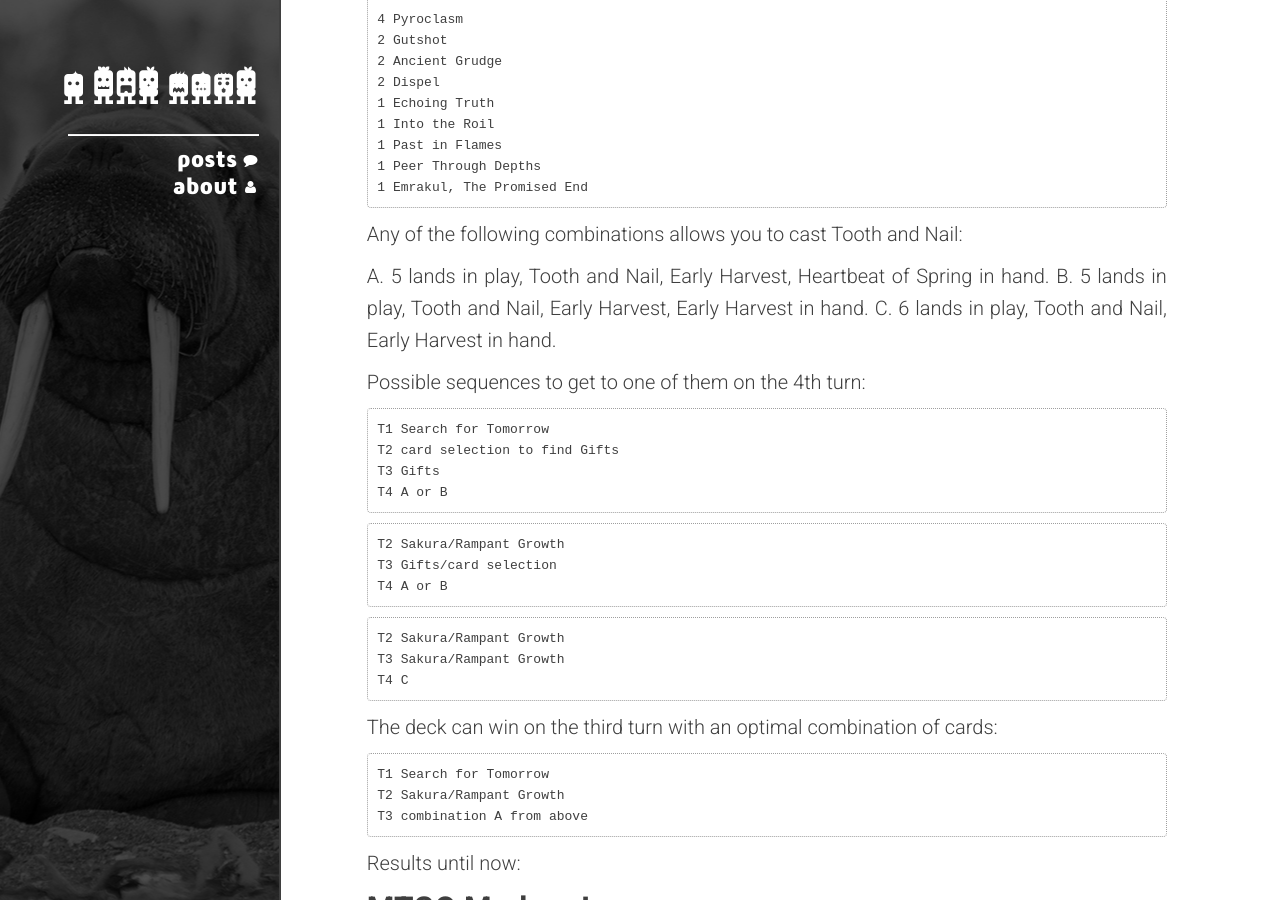
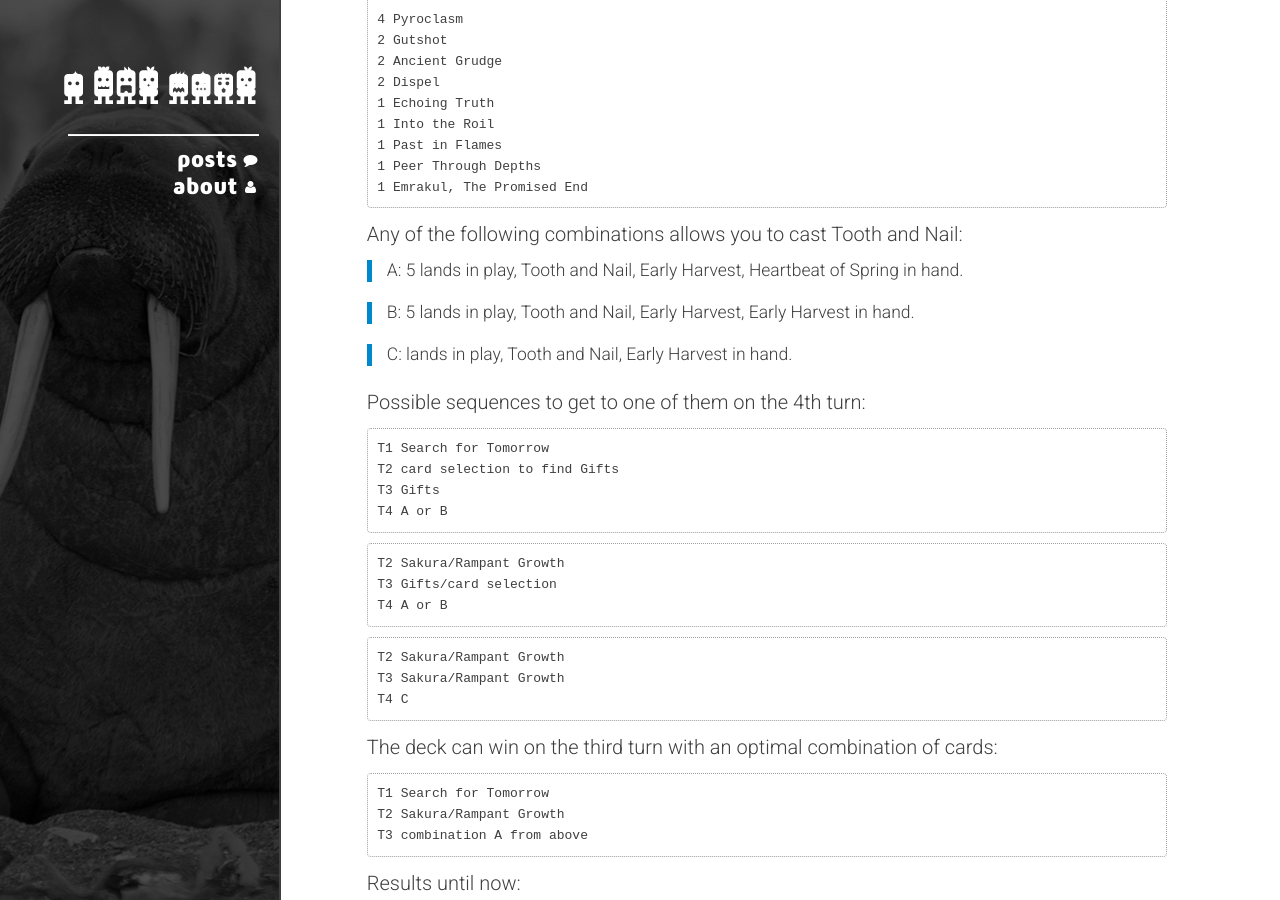
Before and after one commit to rikiji/zmbs.net, a Jekyll site: the page built from _posts/2016-07-31-gifts-and-nail.markdown, in a window 1280 px wide and 900 px high, scrolled down 997 px. Built offline with Jekyll 4.4.1, drawn with Linux system fonts in a browser that asks for light colours; comment, search, counter and statistics services are not loaded.

Commit message:
Update 2016-07-31-gifts-and-nail.markdown

```diff
--- a/_posts/2016-07-31-gifts-and-nail.markdown
+++ b/_posts/2016-07-31-gifts-and-nail.markdown
@@ -46,9 +46,11 @@
 
 Any of the following combinations allows you to cast Tooth and Nail:
 
-A. 5 lands in play, Tooth and Nail, Early Harvest, Heartbeat of Spring in hand.
-B. 5 lands in play, Tooth and Nail, Early Harvest, Early Harvest in hand.
-C. 6 lands in play, Tooth and Nail, Early Harvest in hand.
+> A: 5 lands in play, Tooth and Nail, Early Harvest, Heartbeat of Spring in hand.
+
+> B: 5 lands in play, Tooth and Nail, Early Harvest, Early Harvest in hand.
+
+> C: lands in play, Tooth and Nail, Early Harvest in hand.
 
 Possible sequences to get to one of them on the 4th turn:
 
```
